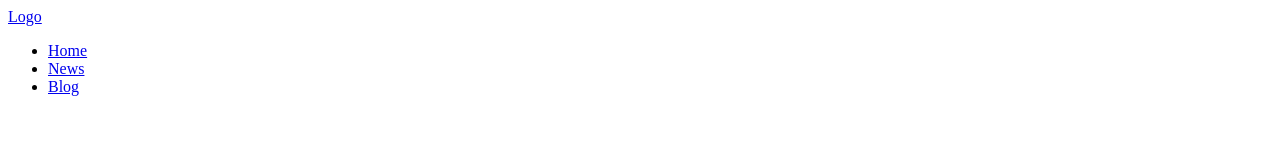
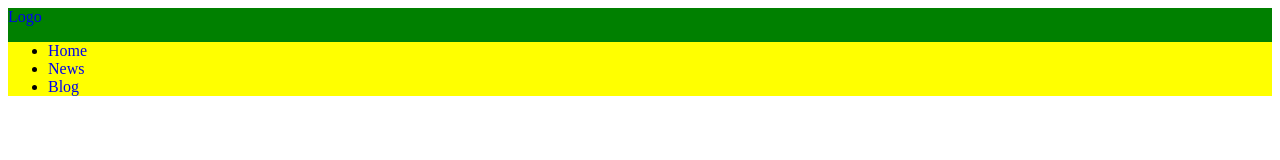
Before and after one commit to GiorgiKobulashvili/Lesson-4, a plain HTML site: page index.html in a window 1280 px wide. Drawn offline with Linux system fonts and the light colour scheme.

Commit message:
create style.css

```diff
--- a/index.html
+++ b/index.html
@@ -4,6 +4,7 @@
 	<meta charset="utf-8">
 	<meta name="viewport" content="width=device-width, initial-scale=1">
 	<title>Lesson 4</title>
+	<link rel="stylesheet" type="text/css" href="style.css">
 </head>
 <body>
 	<header>
--- /dev/null
+++ b/style.css
@@ -0,0 +1,9 @@
+a {
+	text-decoration: none;
+}
+nav {
+	background-color: yellow;
+}
+header {
+	background-color: green;
+}
```
